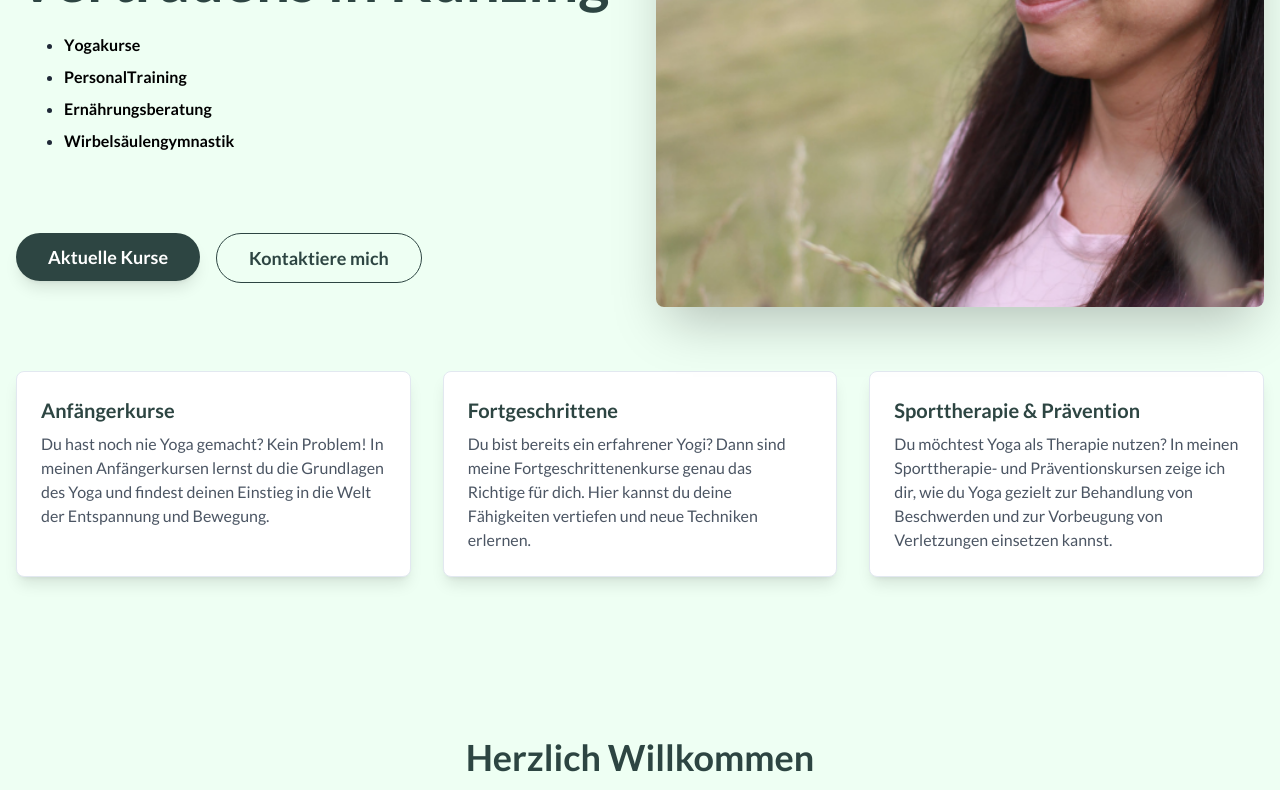
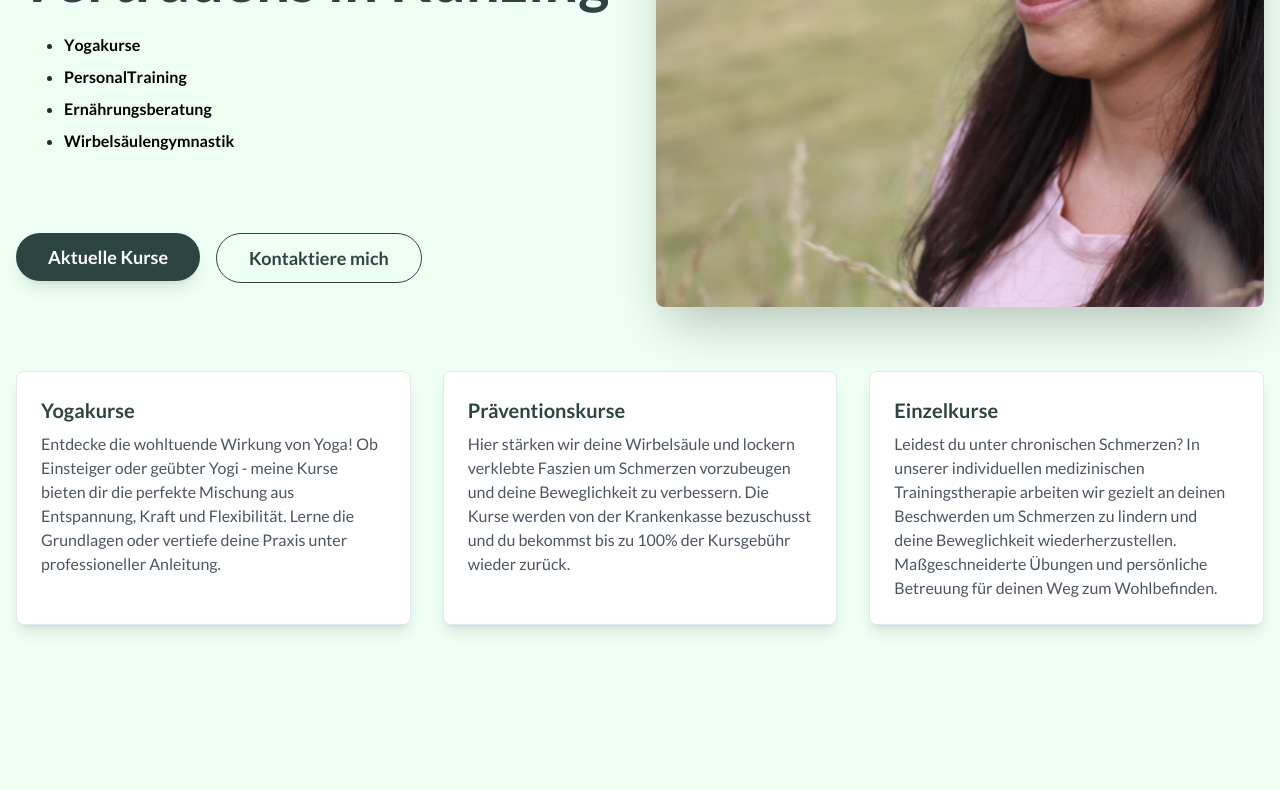
Before and after one commit to FullStackSimonIO/fit-mit-mary-z, a Next.js app: page / in a window 1280 px wide. Shown: the part 429-1219 px from the top of the page. Built offline with nearby package versions, Linux system fonts and the light colour scheme; a web font is replaced by a local one.

Commit message:
changed some texts on landing page

```diff
--- a/components/courses/CourseList.tsx
+++ b/components/courses/CourseList.tsx
@@ -57,7 +57,7 @@ const CourseList: React.FC = () => {
             className="bg-[#2D4542] text-white hover:bg-[#1A2A29] text-lg px-8 py-4 rounded-full shadow-lg transition-all duration-300 ease-in-out"
             onClick={() => console.log("Clicked on View All Courses")}
           >
-            <a href="/kontakt">JETZT INFORMIEREN</a>
+            <a href="/kontakt">JETZT ANMELDEN</a>
           </Button>
         </motion.div>
       </div>
--- a/components/home/Hero.tsx
+++ b/components/home/Hero.tsx
@@ -74,19 +74,19 @@ export default function YogaHero() {
         <div className="mt-16 grid grid-cols-1 md:grid-cols-3 gap-8">
           {[
             {
-              title: "Anfängerkurse",
+              title: "Yogakurse",
               description:
-                "Du hast noch nie Yoga gemacht? Kein Problem! In meinen Anfängerkursen lernst du die Grundlagen des Yoga und findest deinen Einstieg in die Welt der Entspannung und Bewegung.",
+                "Entdecke die wohltuende Wirkung von Yoga! Ob Einsteiger oder geübter Yogi -  meine Kurse bieten dir die perfekte Mischung aus Entspannung, Kraft und Flexibilität. Lerne die Grundlagen oder vertiefe deine Praxis unter professioneller Anleitung.",
             },
             {
-              title: "Fortgeschrittene",
+              title: "Präventionskurse",
               description:
-                "Du bist bereits ein erfahrener Yogi? Dann sind meine Fortgeschrittenenkurse genau das Richtige für dich. Hier kannst du deine Fähigkeiten vertiefen und neue Techniken erlernen.",
+                "Hier stärken wir deine Wirbelsäule und lockern verklebte Faszien um Schmerzen vorzubeugen und deine Beweglichkeit zu verbessern. Die Kurse werden von der Krankenkasse bezuschusst und du bekommst bis zu 100% der Kursgebühr wieder zurück.",
             },
             {
-              title: "Sporttherapie & Prävention",
+              title: "Einzelkurse",
               description:
-                "Du möchtest Yoga als Therapie nutzen? In meinen Sporttherapie- und Präventionskursen zeige ich dir, wie du Yoga gezielt zur Behandlung von Beschwerden und zur Vorbeugung von Verletzungen einsetzen kannst.",
+                "Leidest du unter chronischen Schmerzen? In unserer individuellen medizinischen Trainingstherapie arbeiten wir gezielt an deinen Beschwerden um Schmerzen zu lindern und deine Beweglichkeit wiederherzustellen. Maßgeschneiderte Übungen und persönliche Betreuung für deinen Weg zum Wohlbefinden.",
             },
           ].map((feature, index) => (
             <Card
```
